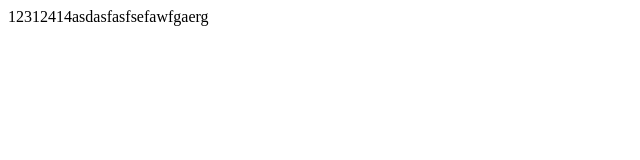
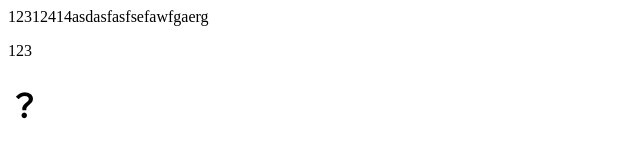
Before and after one commit to fxjzz/nihao, a plain HTML site: page index.html in a window 1280 px wide. Shown: the full height of the page, 0-640 px from the left. Drawn offline with Linux system fonts and the light colour scheme.

Commit message:
添加了p标签 h1标签

```diff
--- a/index.html
+++ b/index.html
@@ -8,5 +8,8 @@
 </head>
 <body>
     12312414asdasfasfsefawfgaerg
+    <p>123</p>
+
+    <h1>？</h1>
 </body>
 </html>
```
